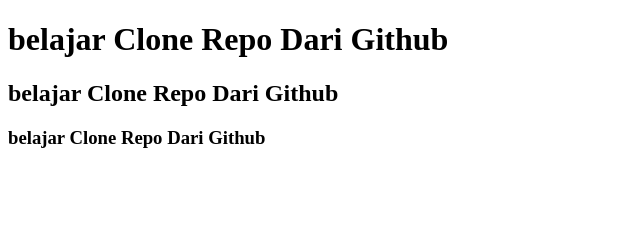
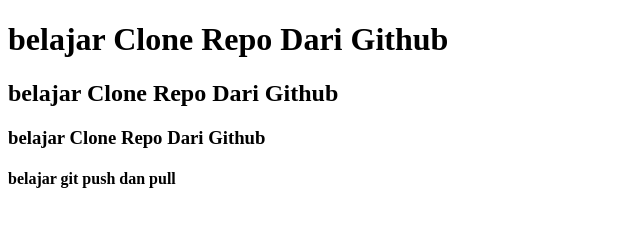
Before and after one commit to danaarisna/belajar-niomic, a plain HTML site: page index.html in a window 1280 px wide. Shown: the whole page, without its empty margins (0-640 px from the left). Drawn offline with Linux system fonts and the light colour scheme.

```diff
--- a/index.html
+++ b/index.html
@@ -7,5 +7,6 @@
 <h1>belajar Clone Repo Dari Github</h1>
 <h2>belajar Clone Repo Dari Github</h2>
 <h3>belajar Clone Repo Dari Github</h3>
+<h4>belajar git push dan pull<h4>
   </body>
 </html>
```
